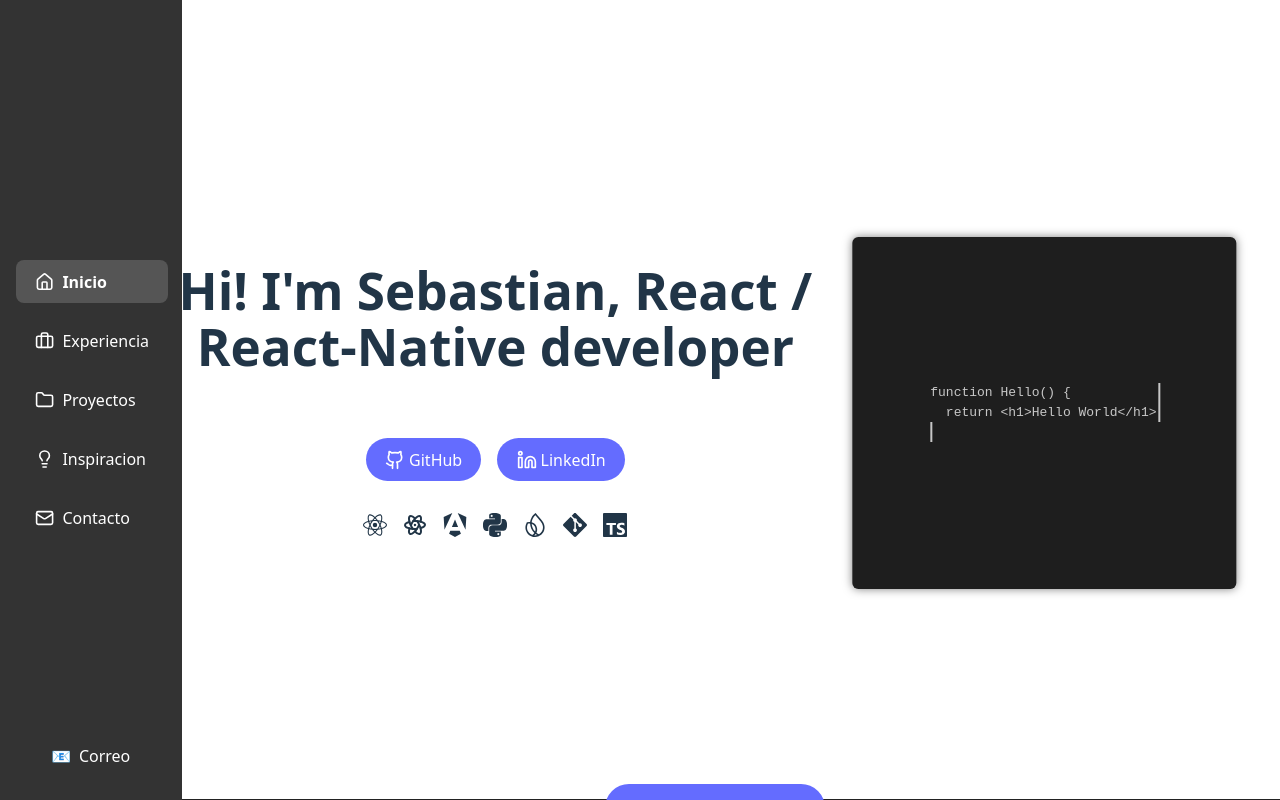
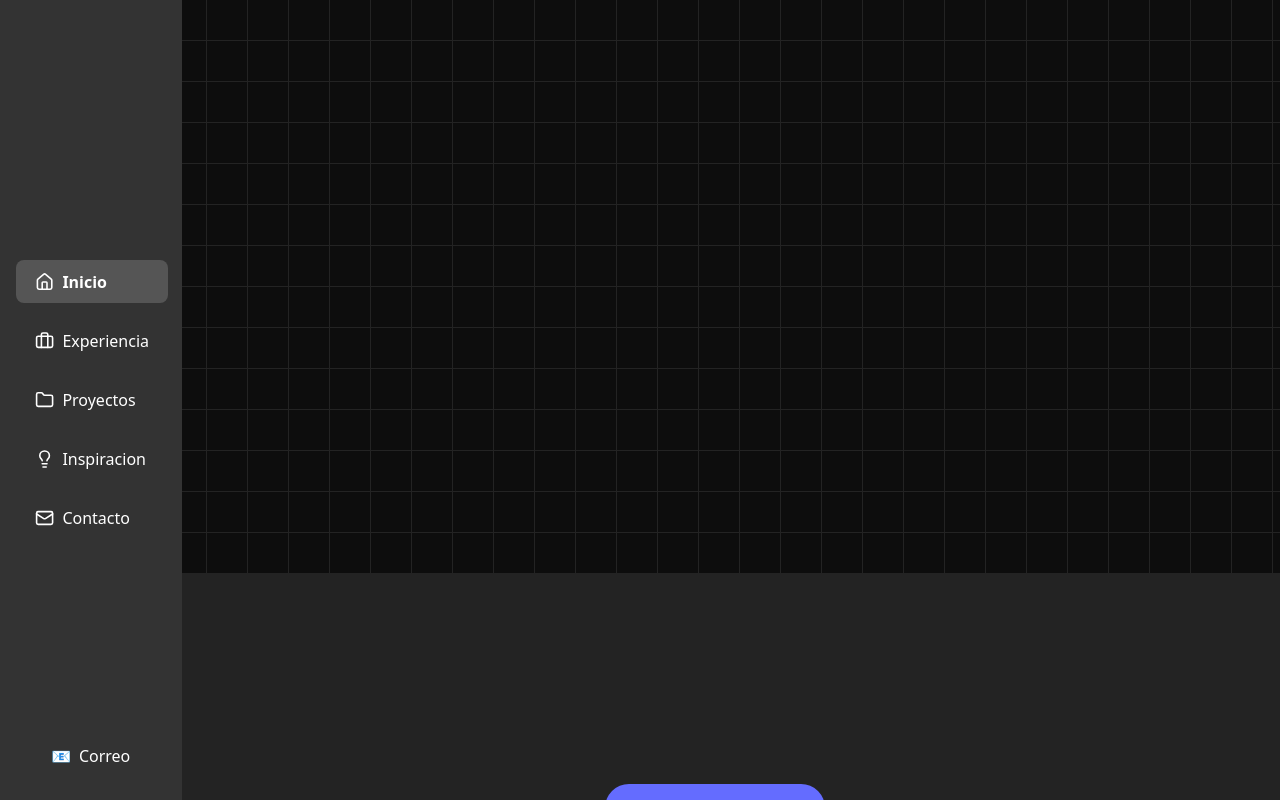
Before and after one commit to SbtnAvls/me, a React (Vite) app: page / in a window 1280 px wide. Built offline with nearby package versions, Linux system fonts and the light colour scheme.

Commit message:
TrailGrid

```diff
--- a/src/components/Hero.jsx
+++ b/src/components/Hero.jsx
@@ -1,5 +1,6 @@
 import { useEffect, useRef } from 'react'
 import { Github, Linkedin } from 'lucide-react'
+import TrailGrid from "./trailGrid/TrailGrid"
 import {
   SiReact,
   SiAngular,
@@ -40,6 +41,8 @@ function Hero() {
 
   return (
     <div className="hero-banner">
+      <TrailGrid rows={14} cols={42} size={40} />
+
       <div className="hero-left">
         {/* <EyesAnimation /> */}
         <h1 className="hero-title" ref={titleRef}>
--- /dev/null
+++ b/src/components/trailGrid/TrailGrid.css
@@ -0,0 +1,15 @@
+.trail-grid {
+  display: grid;
+  gap: 1px;                          /* línea divisoria entre celdas */
+  background: #232323;               /* color de las “rayas” del grid */
+}
+
+.trail-cell {
+  background: #0d0d0d;               /* color base */
+  transition: background 0.8s ease;  /* controla la duración del “desvanecido” */
+}
+
+.trail-cell:hover {
+  background: #7282ff;               /* color al iluminarse */
+  transition: background 0.05s ease; /* se enciende casi al instante */
+}
--- /dev/null
+++ b/src/components/trailGrid/TrailGrid.jsx
@@ -0,0 +1,22 @@
+import React from 'react';
+import './TrailGrid.css';
+
+
+export default function TrailGrid({ rows = 12, cols = 30, size = 48 }) {
+  // Creamos un array con rows * cols elementos
+  const cells = Array.from({ length: rows * cols });
+
+  return (
+    <div
+      className="trail-grid"
+      style={{
+        gridTemplateColumns: `repeat(${cols}, ${size}px)`,
+        gridTemplateRows: `repeat(${rows}, ${size}px)`,
+      }}
+    >
+      {cells.map((_, i) => (
+        <div key={i} className="trail-cell" />
+      ))}
+    </div>
+  );
+}
```
